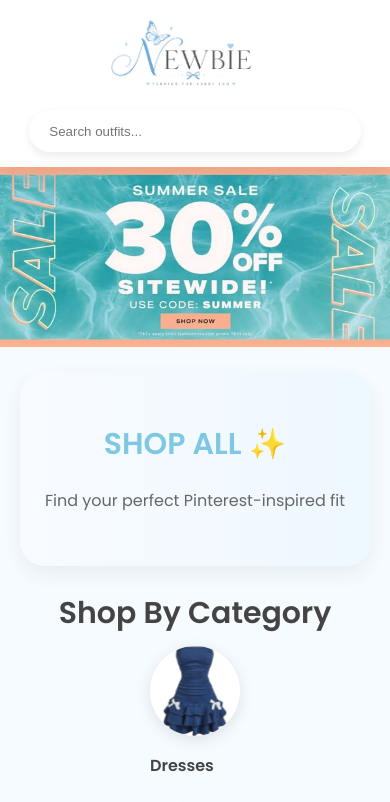
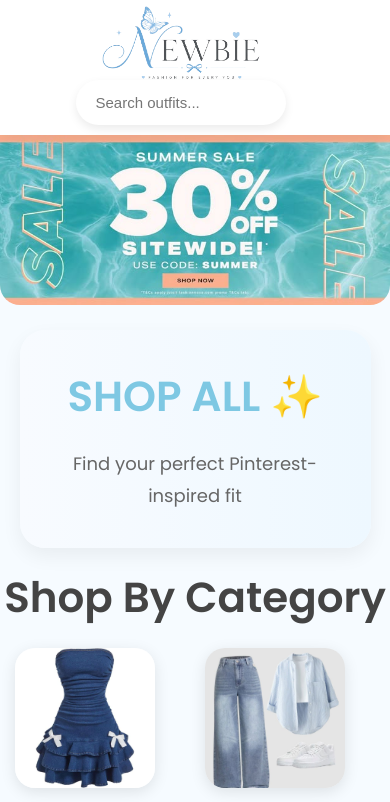
Before and after one commit to diyaagarwal1206/Newbie, a plain HTML site: page frontend/shop.html in a window 390 px wide. Shown: the top 802 px of the page. Drawn offline with Linux system fonts and the light colour scheme; sample sign-in values are in the browser's storage.

Commit message:
Improved mobile UI

```diff
--- a/frontend/css/style.css
+++ b/frontend/css/style.css
@@ -1438,3 +1438,95 @@ footer{
         text-align:center;
     }
 }
+
+@media (max-width:768px){
+
+    body{
+        overflow-x:hidden;
+    }
+
+    .logo img{
+        width:180px;
+        height:auto;
+        margin-top:-10px;
+        margin-bottom:-15px;
+    }
+
+    .navbar{
+        padding:10px 0;
+    }
+
+    .search-box{
+        margin-top:-10px;
+    }
+
+    .search-box input{
+        width:88%;
+        height:45px;
+        font-size:15px;
+    }
+
+    .sale-slider{
+        height:170px;
+        overflow:hidden;
+        border-radius:0 0 20px 20px;
+    }
+
+    .sale-slider img{
+        width:100%;
+        height:100%;
+        object-fit:cover;
+    }
+
+    .shop-banner{
+        width:90%;
+        padding:35px 20px;
+        margin-top:25px;
+    }
+
+    .shop-banner h1{
+        font-size:42px;
+    }
+
+    .shop-banner p{
+        font-size:18px;
+    }
+
+    .section-title{
+        font-size:42px;
+        line-height:50px;
+    }
+
+    .category-icons{
+        display:grid;
+        grid-template-columns:1fr 1fr;
+        gap:20px;
+        padding:15px;
+    }
+
+    .cat-item{
+        width:100%;
+    }
+
+    .cat-item img{
+        width:140px;
+        height:140px;
+        object-fit:cover;
+        border-radius:20px;
+    }
+
+    .product-container{
+        display:grid;
+        grid-template-columns:1fr;
+        gap:25px;
+        padding:15px;
+    }
+
+    .product-card{
+        width:100%;
+    }
+
+    .mobile-bottom-nav{
+        border-radius:20px 20px 0 0;
+    }
+}
```
Also changed, not shown: frontend/index.html (+11 -0 lines).
